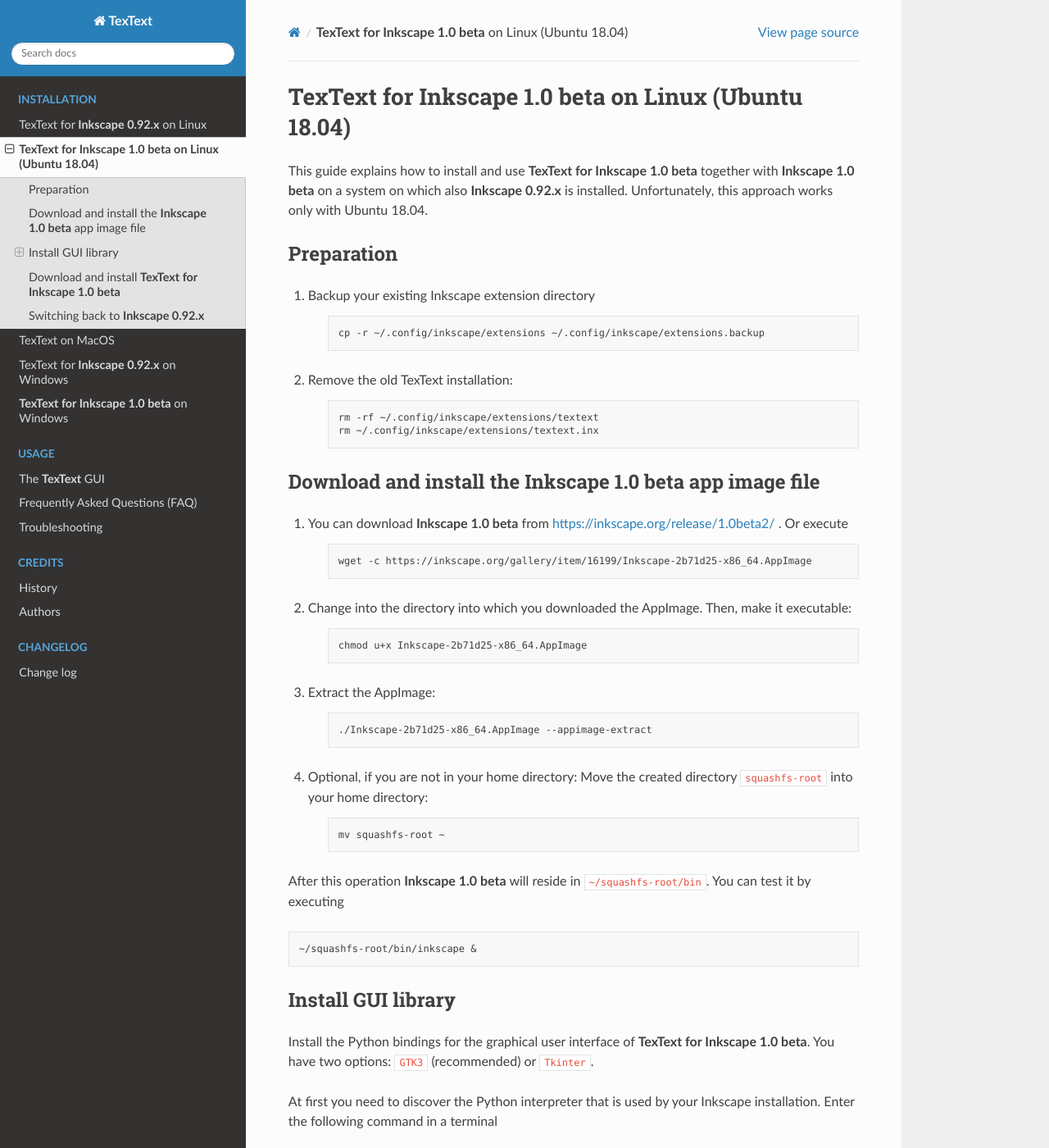
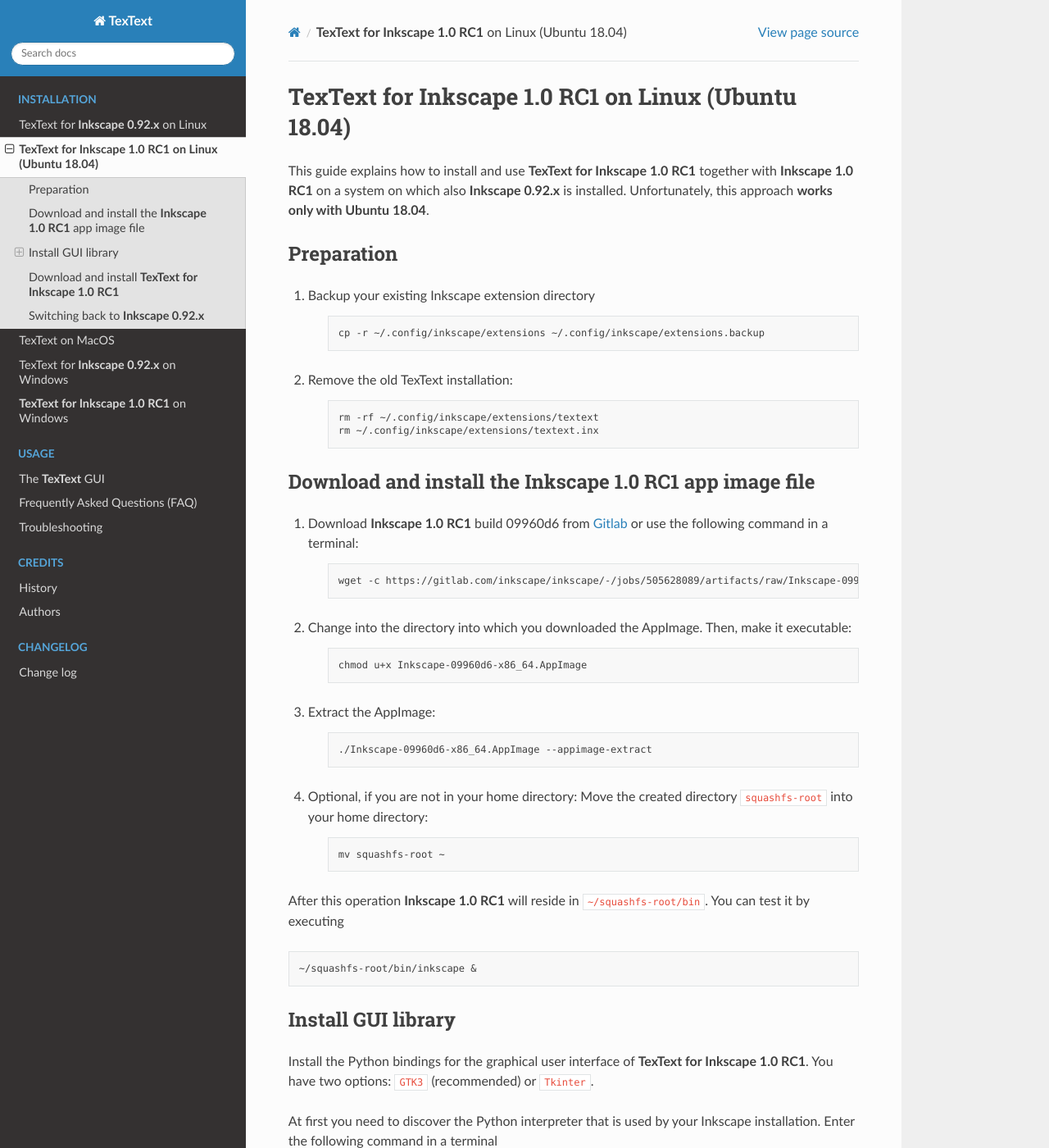
Before and after one commit to textext/textext, a Sphinx documentation site: the page built from docs/source/install/linux-beta.rst, in a window 1280 px wide and 1400 px high. Shown: the whole window at 82% size. Built offline with Sphinx 7.4.7 and the Read the Docs theme 2.0.0, drawn with Linux system fonts in a browser that asks for light colours; some of the changed text lies outside the part shown.

Commit message:
Doc: Updated for installation of RC1
Doc ensures that the proper Inkscape RC1 package for Linux is downloaded (they
are currently not available on the regular inkscape web page)

Later this will be modifed such that the most recent version can be
downloaded as for Windows on the Inkscape web page. Requires some
additional work due to screeshots that have to be taken.

```diff
--- a/docs/source/install/linux-beta.rst
+++ b/docs/source/install/linux-beta.rst
@@ -1,5 +1,5 @@
-.. |TexText| replace:: **TexText for Inkscape 1.0 beta**
-.. |Inkscape| replace:: **Inkscape 1.0 beta**
+.. |TexText| replace:: **TexText for Inkscape 1.0 RC1**
+.. |Inkscape| replace:: **Inkscape 1.0 RC1**
 .. |InkscapeOld| replace:: **Inkscape 0.92.x**
 
 .. role:: bash(code)
@@ -17,8 +17,8 @@
 =================================
 
 This guide explains how to install and use |TexText| together with |Inkscape| on a system
-on which also |InkscapeOld| is installed. Unfortunately, this approach works only with
-Ubuntu 18.04.
+on which also |InkscapeOld| is installed. Unfortunately, this approach **works only with
+Ubuntu 18.04**.
 
 Preparation
 ===========
@@ -40,24 +40,23 @@
 Download and install the |Inkscape| app image file
 ==================================================
 
-1. You can download |Inkscape| from https://inkscape.org/release/1.0beta2/ . Or
-   execute
+1. Download |Inkscape| build 09960d6 from `Gitlab <https://gitlab.com/inkscape/inkscape/-/jobs/505628089/artifacts/file/Inkscape-09960d6-x86_64.AppImage>`_ or use the following command in a terminal:
 
     .. code-block:: bash
 
-        wget -c https://inkscape.org/gallery/item/16199/Inkscape-2b71d25-x86_64.AppImage
+        wget -c https://gitlab.com/inkscape/inkscape/-/jobs/505628089/artifacts/raw/Inkscape-09960d6-x86_64.AppImage
 
 2. Change into the directory into which you downloaded the AppImage. Then, make it executable:
 
     .. code-block:: bash
 
-        chmod u+x Inkscape-2b71d25-x86_64.AppImage
+        chmod u+x Inkscape-09960d6-x86_64.AppImage
 
 3. Extract the AppImage:
 
     .. code-block:: bash
 
-        ./Inkscape-2b71d25-x86_64.AppImage --appimage-extract
+        ./Inkscape-09960d6-x86_64.AppImage --appimage-extract
 
 4. Optional, if you are not in your home directory: Move the created directory ``squashfs-root``
    into your home directory:
--- a/docs/source/install/windows-beta.rst
+++ b/docs/source/install/windows-beta.rst
@@ -1,5 +1,5 @@
-.. |TexText| replace:: **TexText for Inkscape 1.0 beta**
-.. |Inkscape| replace:: **Inkscape 1.0 beta**
+.. |TexText| replace:: **TexText for Inkscape 1.0 RC1**
+.. |Inkscape| replace:: **Inkscape 1.0 RC1**
 .. |InkscapeOld| replace:: **Inkscape 0.92.x**
 
 .. role:: bash(code)
```
